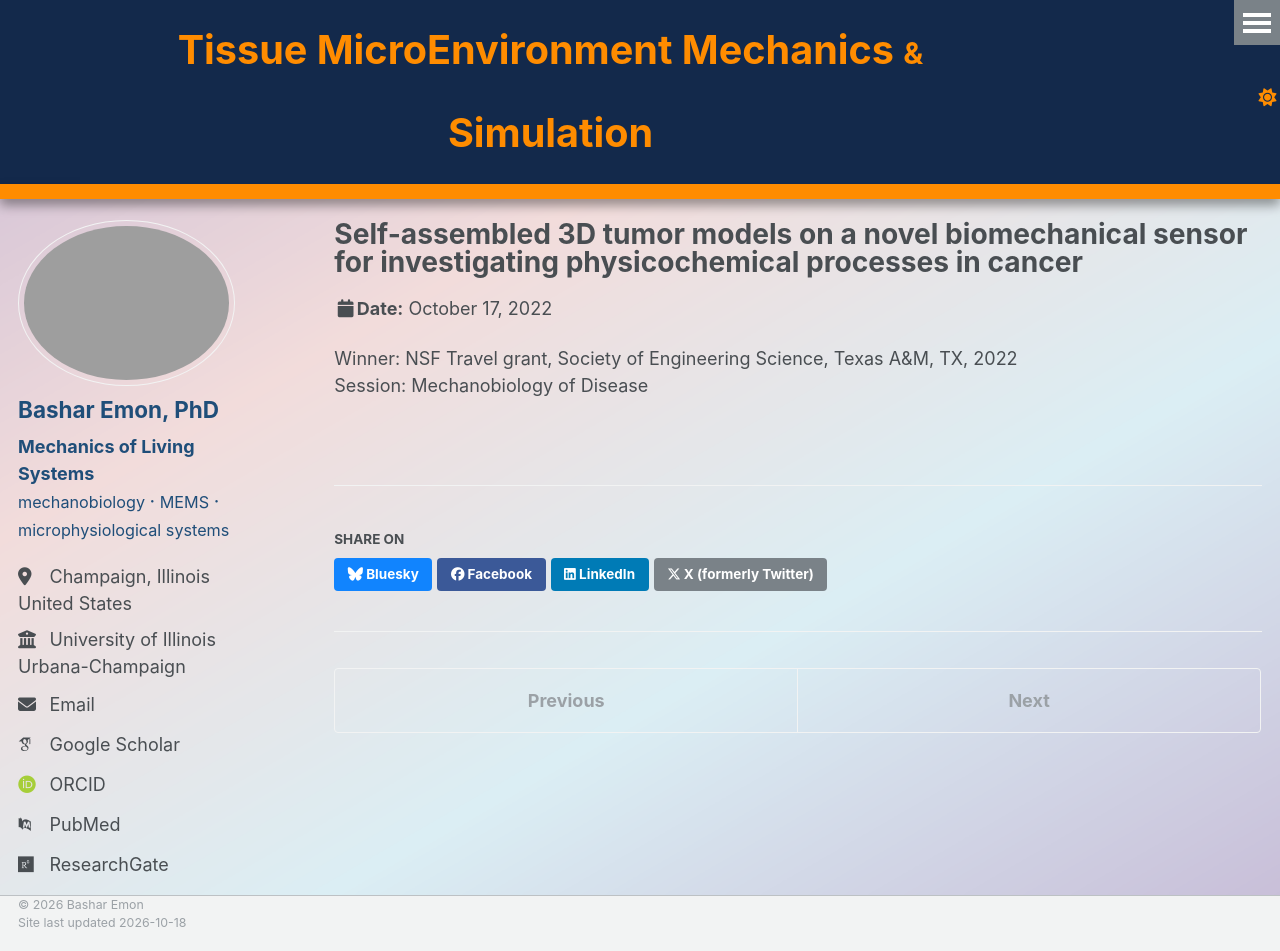
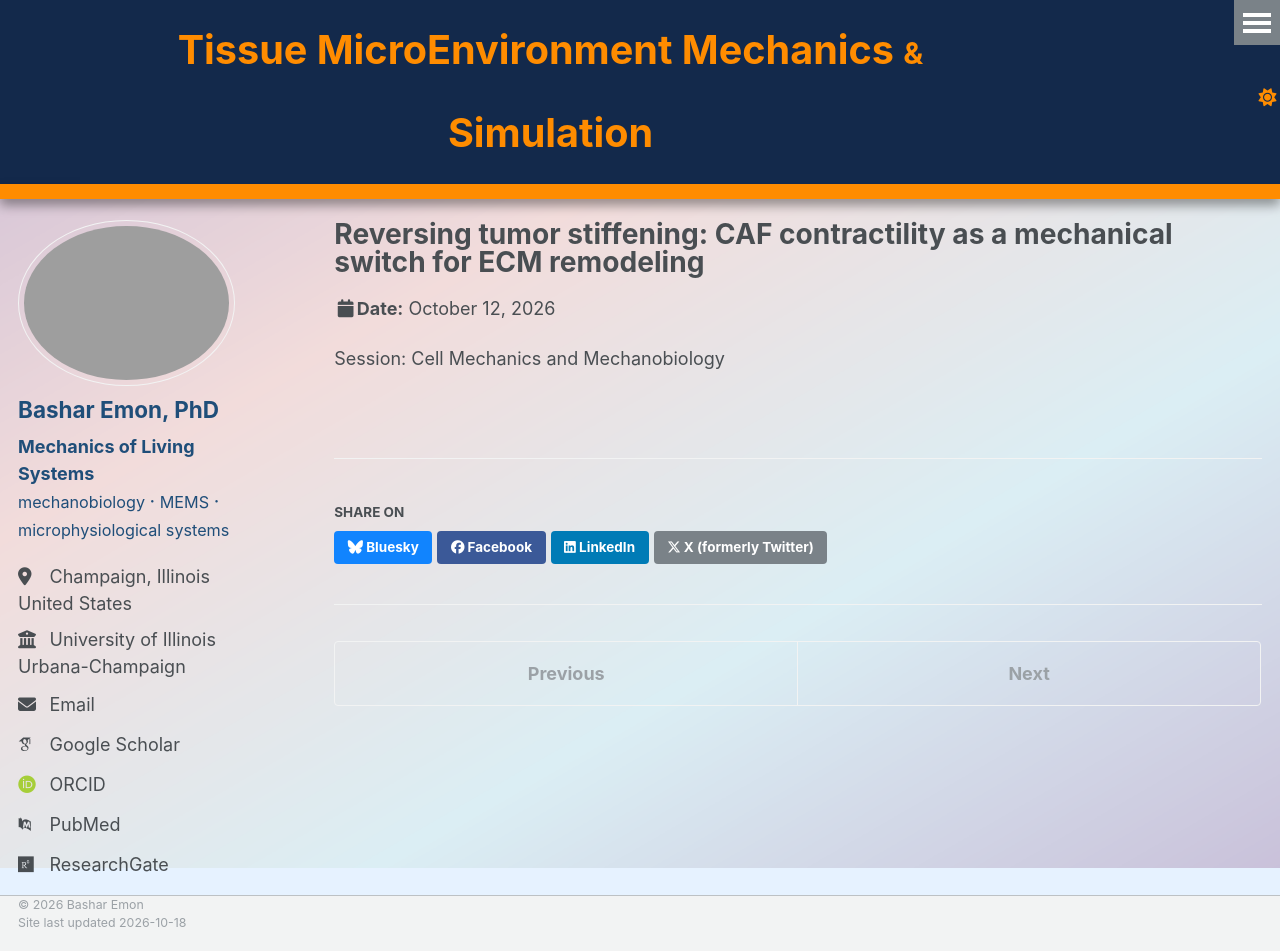
Before and after one commit to BasharEmon/BasharEmon.github.io, a Jekyll site: the page built from _talks/SES_2026.md, in a window 1280 px wide and 951 px high. Built offline with Jekyll 4.4.1, drawn with Linux system fonts in a browser that asks for light colours; some web fonts are replaced.

Commit message:
Update talk details for SES 2026 presentation

```diff
--- a/_talks/SES_2026.md
+++ b/_talks/SES_2026.md
@@ -1,12 +1,11 @@
 ---
-title: "Self-assembled 3D tumor models on a novel biomechanical sensor for investigating physicochemical processes in cancer"
+title: "Reversing tumor stiffening: CAF contractility as a mechanical switch for ECM remodeling"
 collection: talks
-type: "Platform Talk, NSF travel grant winner"
-permalink: /talks/SES_2022_1
-venue: "Society of Engineering Science (SES) Annual Technical Meeting, TAMU"
-date: 2022-10-17
-location: "College Station, TX, USA"
+type: "Platform Talk"
+permalink: /talks/SES_2026
+venue: "Society of Engineering Science (SES) Annual Technical Meeting, Purdue University,  "
+date: 2026-10-12
+location: "West Lafayette, IN, USA"
 ---
 
-Winner: NSF Travel grant, Society of Engineering Science, Texas A&M, TX, 2022<br>
-Session: Mechanobiology of Disease
+Session: Cell Mechanics and Mechanobiology
```
